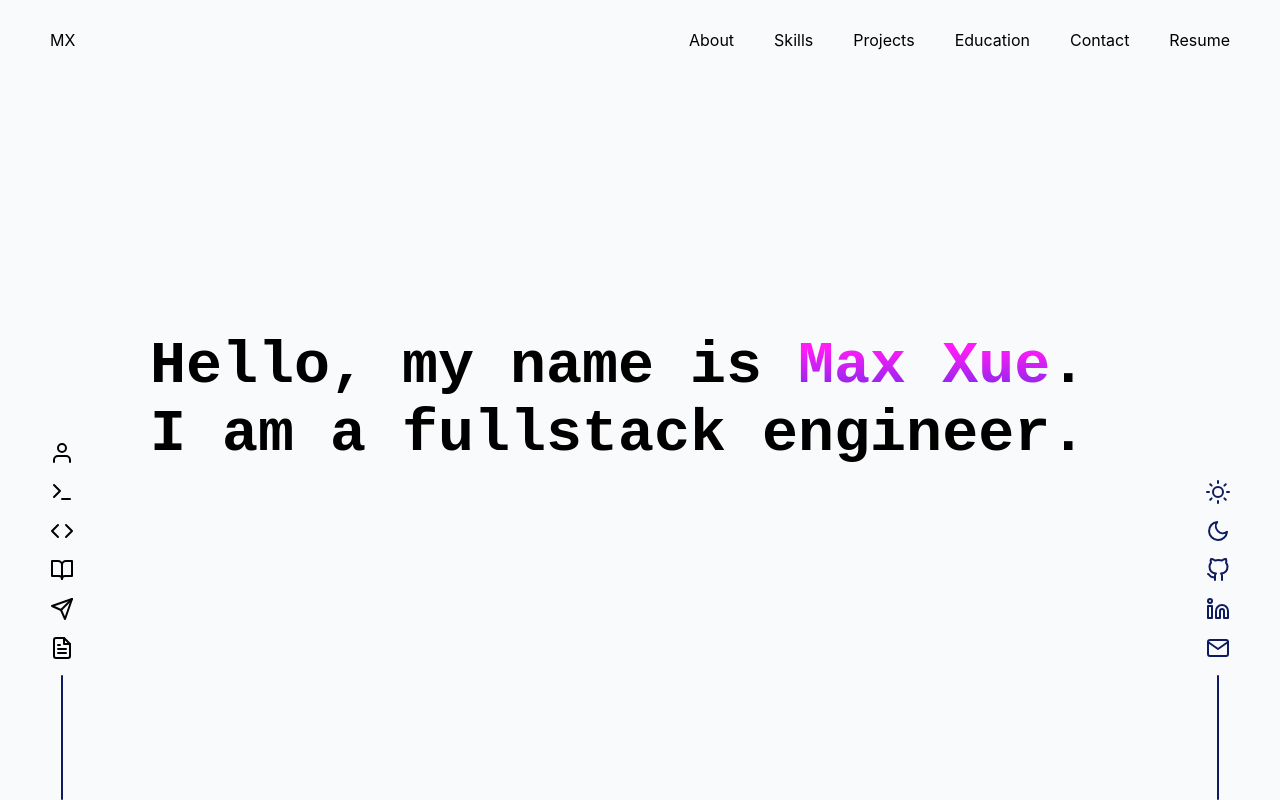
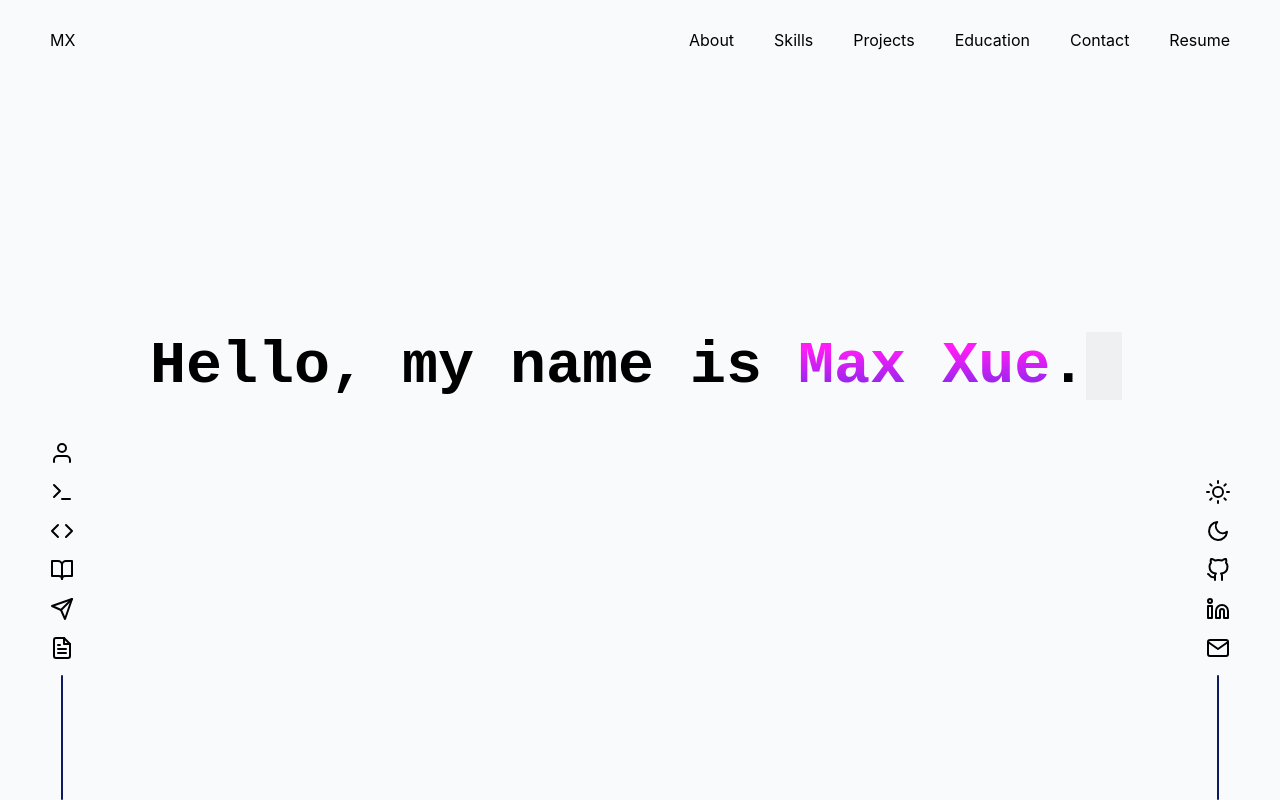
Before and after one commit to M-Xue/dev-portfolio, a Next.js app: page / in a window 1280 px wide. Built offline with nearby package versions, Linux system fonts and the light colour scheme.

Commit message:
did basic termial cursor typign animation

```diff
--- a/components/About.tsx
+++ b/components/About.tsx
@@ -5,13 +5,19 @@ import styles from '../styles/About.module.css'
 export const About = () => {
   return (
     <div className={styles.container}>
-      <div className={styles.flex}><h1 className={styles.hello}>Hello, my name is <span className={styles.name}>Max Xue</span>.</h1></div>
+      {/* <div className={styles.flex}><h1 className={styles.hello}>Hello, my name is <span className={styles.name}>Max Xue</span>.</h1></div>
       <div className={styles.flex}>
         <h1 className={styles.secondaryH1}>I am a fullstack engineer. </h1>
-        {/* <span className={styles.cursor}></span> */}
-      </div>
+        <span className={styles.cursor}></span>
+      </div> */}
+
+      <h1 className={styles.hello}>
+        {/* <div className={styles.cursor}></div> */}
+        Hello, my name is <span className={styles.name}>Max Xue</span>.
 
 
+      </h1>
+      <h1 className={styles.secondaryH1}>I am a <span className={styles.fullstack}>fullstack</span> engineer. </h1>
 
 
 
--- a/styles/About.module.css
+++ b/styles/About.module.css
@@ -5,20 +5,17 @@
     /* align-items: center; */
     flex-direction: column;
     width: min(1200px, 100%);
-    font-family: 'Fira Code',monospace;
+    font-family: 'CascadiaCode',monospace;
+    /* font-family: 'Fira Code',monospace; */
 }
 
 .flex {
     display: flex;
 }
 
-.hello {
-    font-size: clamp(40px, 8vw, 60px);
-}
+
 
 .name {
-    /* color: #0F1B61; */
-    /* color: blueviolet; */
     background-image: linear-gradient(rgb(255, 28, 247) 25%, #682AE9 100%);
     background-size: 100%;
     background-clip: text;
@@ -27,34 +24,111 @@
     -webkit-text-fill-color: transparent;
     -moz-text-fill-color: transparent;
 }
-.secondaryH1 {
+
+
+
+.hello {
     font-size: clamp(40px, 8vw, 60px);
-    display: inline;
+    position: relative;
+    width: fit-content;
+
+    /* text-align: center ; */
+    /* height: max-content; */
+}
+
+.hello::before,
+.hello::after {
+    content: '';
+    position: absolute;
+    top: 0;
+    right: 0;
+    bottom: 0;
+    left: 0;
+}
+
+.hello::before {
+    background-color: rgb(249,250,251);
+    animation: cursor 3s steps(26) 1.5s forwards;
+}
+
+.hello::after {
+    width: 0.6em;
+    background: black;
+    animation:
+        cursor 3s steps(26) 1.5s forwards,
+        blink 1s linear infinite,
+        remove 4.5s step-end 2s forwards;
 }
 
 .cursor {
-    width: clamp(20px, 4vw, 30px);
-    height: clamp(40px, 8vw, 60px);
-    background: black;
-    animation: blink 1s step-start 0s infinite;
+    height: inherit;
+    width: 0.6em;
+    font-size: inherit;
+    background-color: black;
+    position: absolute;
+    animation:
+        cursor 3s steps(26) 1.5s forwards,
+        blink 1s linear infinite,
+        remove 4.5s step-end 1.5s forwards;
+}
+
+.secondaryH1 {
+    font-size: clamp(40px, 8vw, 60px);
+    position: relative;
+    width: fit-content;
+}
+
+.fullstack {
+    background-image: linear-gradient(#F8EF42 25%, #ebe33c 100%);
+    background-size: 100%;
+    background-clip: text;
+    -webkit-background-clip: text;
+    -moz-background-clip: text;
+    -webkit-text-fill-color: transparent;
+    -moz-text-fill-color: transparent;
 }
 
 
-@keyframes blink {
-    50% {
-        opacity: 0;
-    }
+.secondaryH1::before,
+.secondaryH1::after {
+    content: '';
+    position: absolute;
+    top: 0;
+    right: 0;
+    bottom: 0;
+    left: 0;
+}
+
+.secondaryH1::before {
+    background-color: rgb(249,250,251);
+    animation: cursor 3s steps(26) 6.5s forwards;
+}
+
+.secondaryH1::after {
+    width: 0.6em;
+    background: black;
+    visibility: hidden;
+    animation:
+        cursor 3s steps(26) 6.5s forwards,
+        blink 1s linear 6.5s infinite,
+        remove 4.5s step-end 7.5s forwards,
+        hidden 0s linear 6.5s forwards;
 }
 
 
-
-
-
-
-.test {
-    width: clamp(20px, 4vw, 30px);
-    height: clamp(40px, 8vw, 60px);
-    background-color: black;
-    display: inline-block;
-    transform: translate(0, 4px);
+@keyframes cursor {
+    to {left: 100%}
 }
+@keyframes blink {
+   50% {
+     opacity: 0;
+   }
+}
+@keyframes remove {
+   to {
+     opacity: 0;
+   }
+}
+@keyframes hidden {
+    to {visibility: inherit;}
+}
--- a/styles/RightSidebar.module.css
+++ b/styles/RightSidebar.module.css
@@ -11,7 +11,8 @@
 .container svg {
     margin-bottom: 15px;
     transition: 0.15s;
-    color: #0F1B61;
+    /* color: #0F1B61; */
+    color: black;
 }
 
 .container svg:hover {
```
